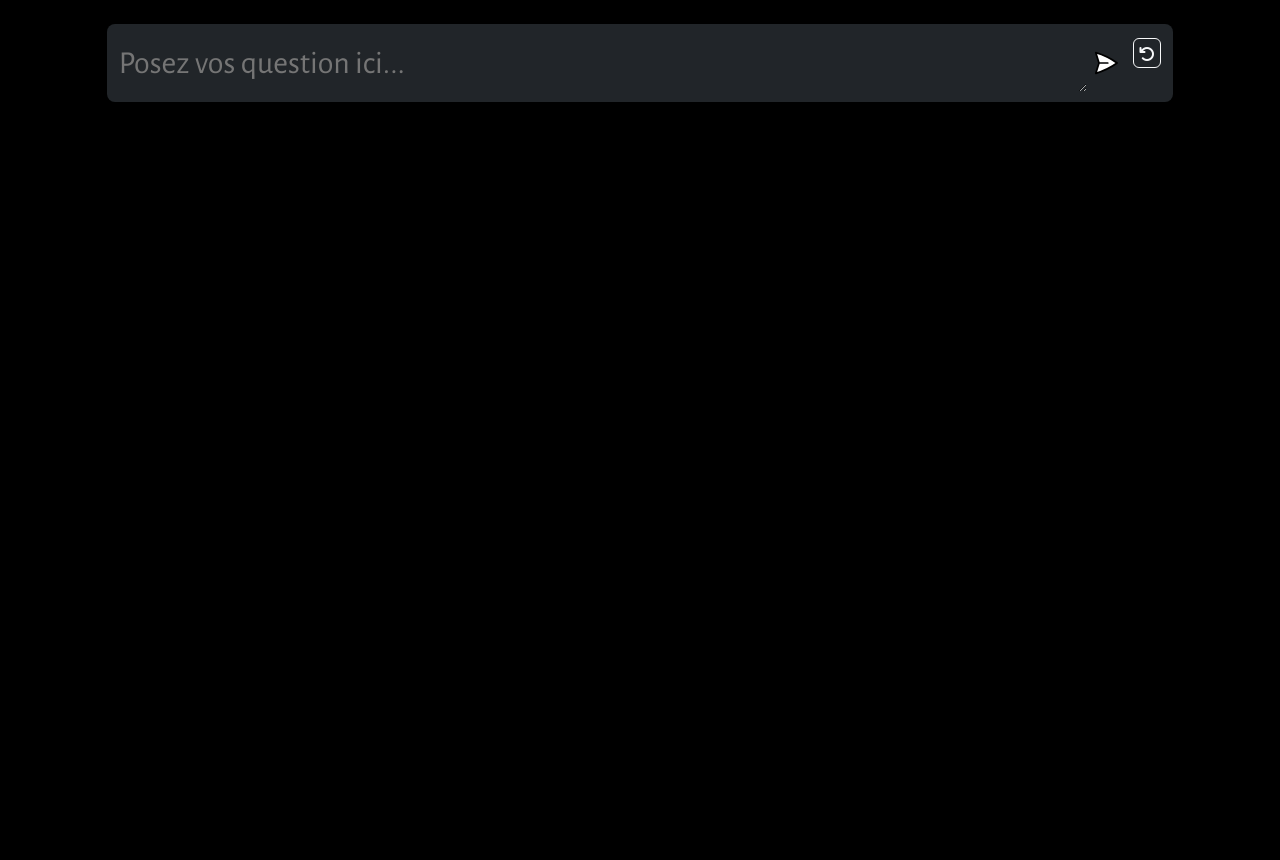
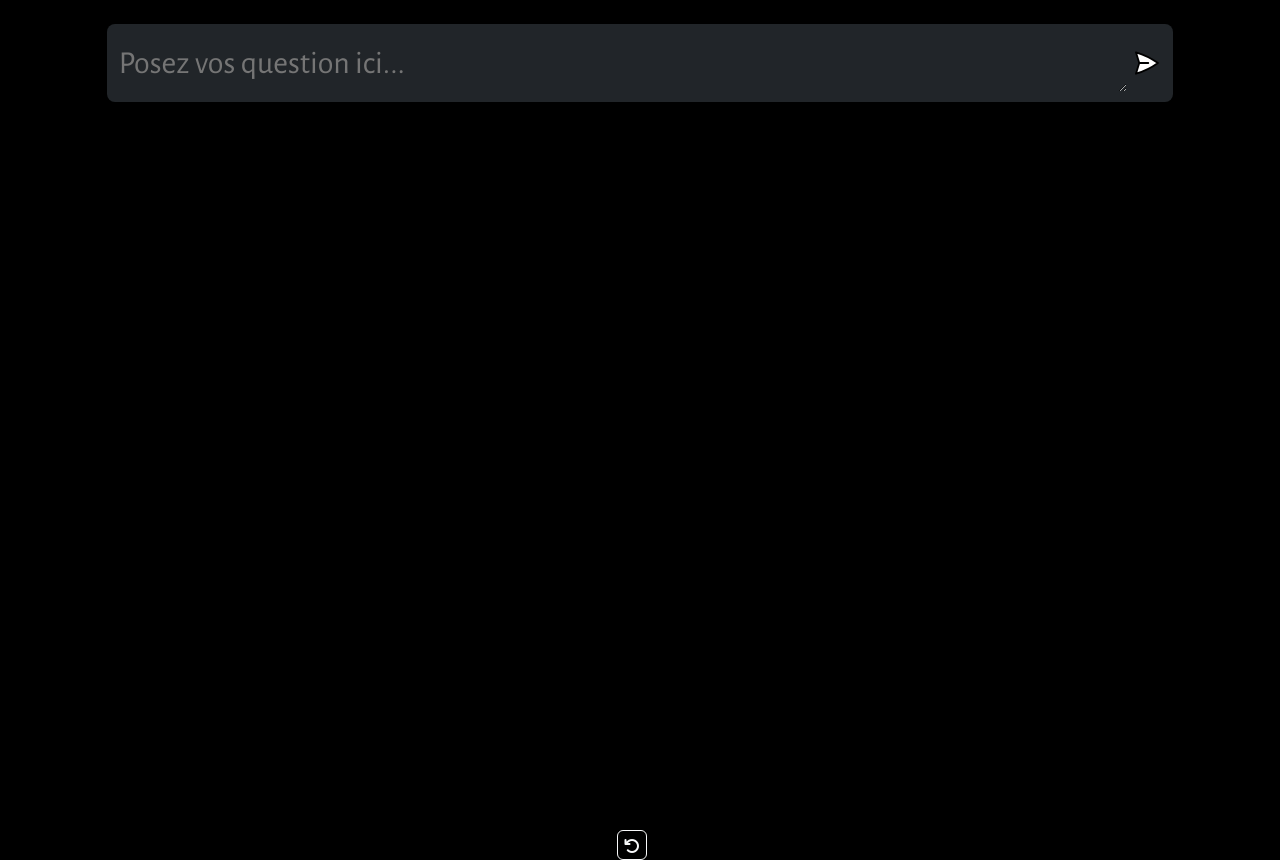
Before and after one commit to Alexfranky/Genus, a website built with Vite: page client/index.html in a window 1280 px wide. Built offline with nearby package versions, Linux system fonts and the light colour scheme.

Commit message:
Update index.html

```diff
--- a/client/index.html
+++ b/client/index.html
@@ -21,8 +21,9 @@
         <textarea class="ms-0 ps-0" name="prompt" rows="1" cols="1" placeholder="Posez vos question ici..."></textarea>
         <button type="submit"><img src="assets/send.svg" alt="send" />
 
-   <button style="height: 30px;width: 30px;"  class="btn btn-outline-light mt-1 ms-2 me-0 ps-1 p-1" onClick="window.location.reload();"><i class="fa-solid fa-arrow-rotate-left"></i></button>
+
       </form>
+<button style="height: 30px;width: 30px;"  class="btn btn-outline-light mt-1 ms-2 me-0 ps-1 p-1 col-2" onClick="window.location.reload();"><i class="fa-solid fa-arrow-rotate-left"></i></button>
     </div>
     <script type="module" src="script.js"></script>
     <!-- bootstrap javacript link -->
```
